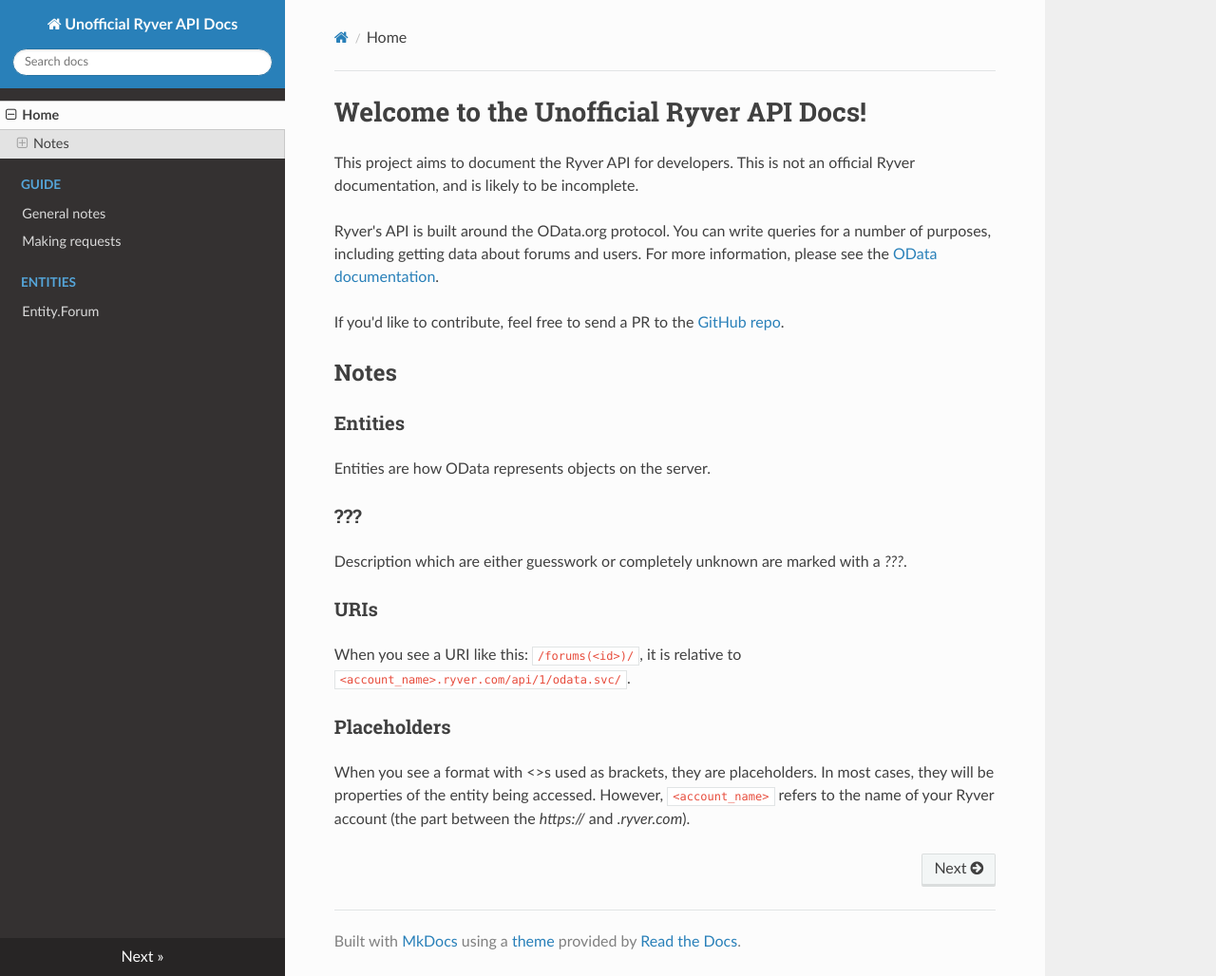
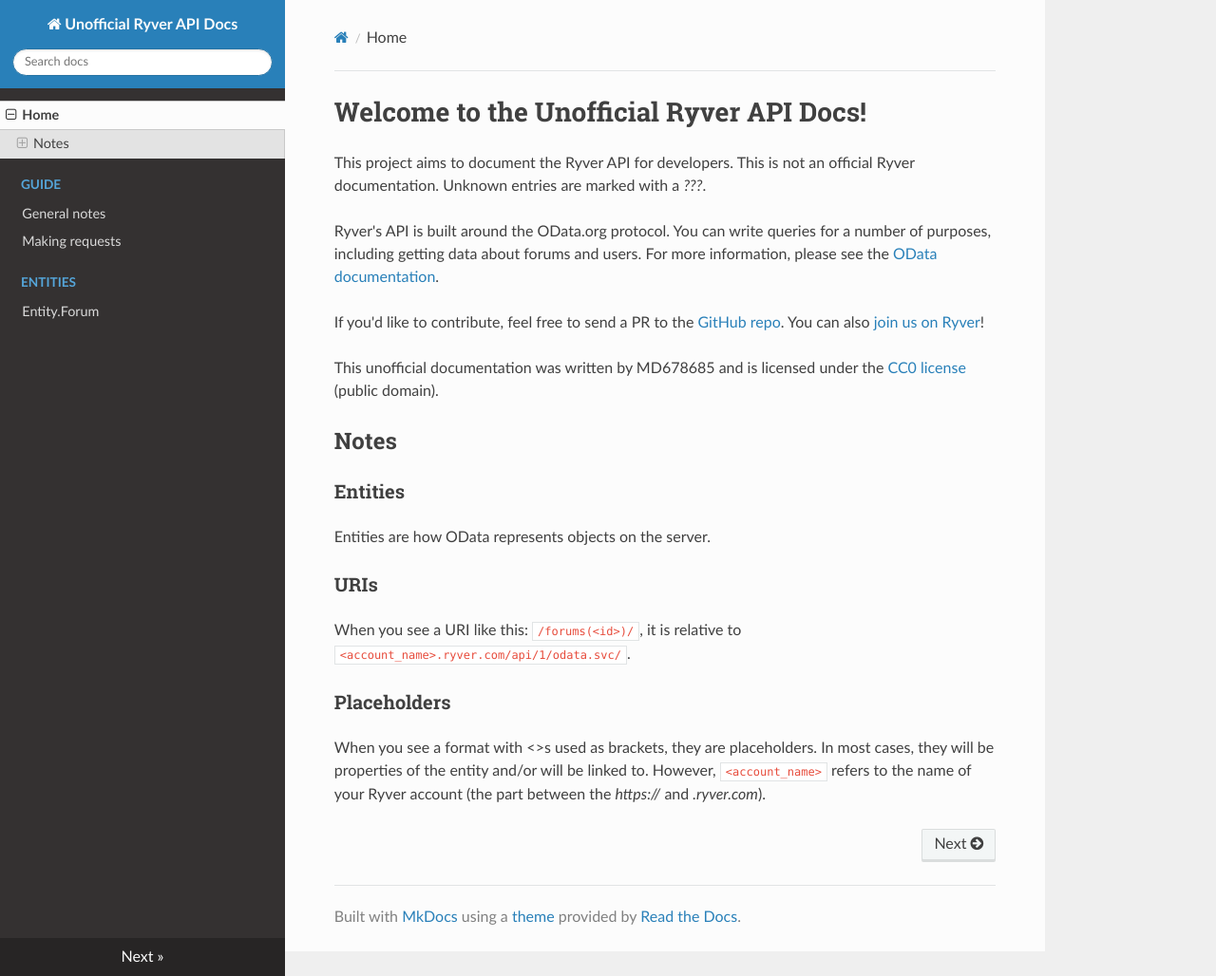
Before and after one commit to md678685/UnofficialRyverDocs, an MkDocs documentation site: the page built from docs/index.md, in a window 1280 px wide and 1028 px high. Shown: the whole window at 95% size. Built offline with MkDocs 1.6.1, drawn with Linux system fonts in a browser that asks for light colours; nearby versions of some CDN libraries; old or Windows-style settings are respelled for this version of MkDocs.

Commit message:
index: Tidy up, add Ryver signup link and license

```diff
--- a/docs/index.md
+++ b/docs/index.md
@@ -1,7 +1,7 @@
 # Welcome to the Unofficial Ryver API Docs!
 
 This project aims to document the Ryver API for developers. This is not
-an official Ryver documentation, and is likely to be incomplete.
+an official Ryver documentation. Unknown entries are marked with a *???*.
 
 Ryver's API is built around the OData.org protocol. You can write
 queries for a number of purposes, including getting data about forums
@@ -9,18 +9,18 @@ and users. For more information, please see the
 [OData documentation](http://www.odata.org/documentation/).
 
 If you'd like to contribute, feel free to send a PR to the
-[GitHub repo](http://github.com/MD678685/UnofficialRyverDocs/).
+[GitHub repo](http://github.com/MD678685/UnofficialRyverDocs/). You can
+also [join us on Ryver](http://ryverdocs.ryver.com/application/signup/members/3D1ijKmGWhCmpRO)!
+
+This unofficial documentation was written by MD678685 and is licensed
+under the [CC0 license](https://raw.githubusercontent.com/md678685/UnofficialRyverDocs/master/LICENSE)
+(public domain).
 
 ## Notes
 
 ### Entities
 
 Entities are how OData represents objects on the server.
-
-### ???
-
-Description which are either guesswork or completely unknown are
-marked with a *???*.
 
 ### URIs
 
@@ -30,6 +30,6 @@ When you see a URI like this: `/forums(<id>)/`, it is relative to
 ### Placeholders
 
 When you see a format with <>s used as brackets, they are placeholders.
-In most cases, they will be properties of the entity being accessed.
-However, `<account_name>` refers to the name of your Ryver account (the
-part between the *https://* and *.ryver.com*).
+In most cases, they will be properties of the entity and/or will be
+linked to. However, `<account_name>` refers to the name of your Ryver
+account (the part between the *https://* and *.ryver.com*).
```
